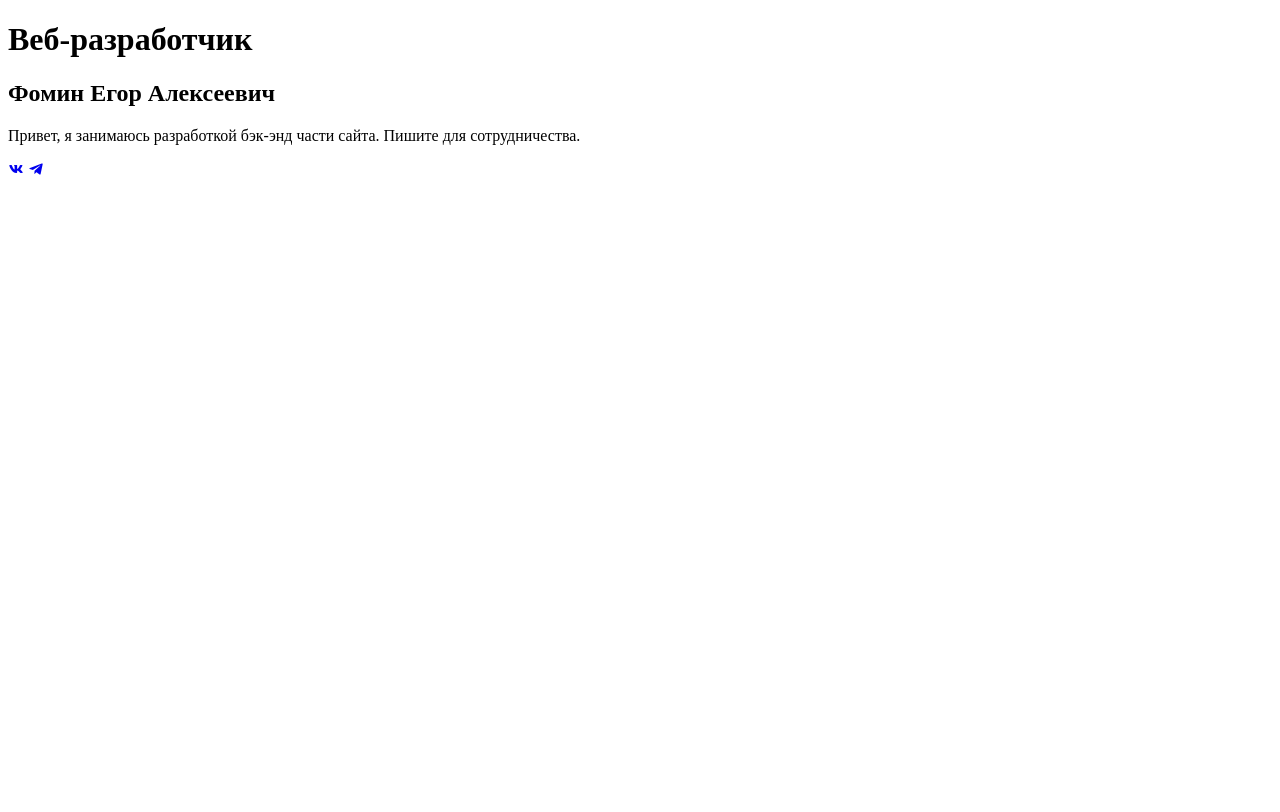
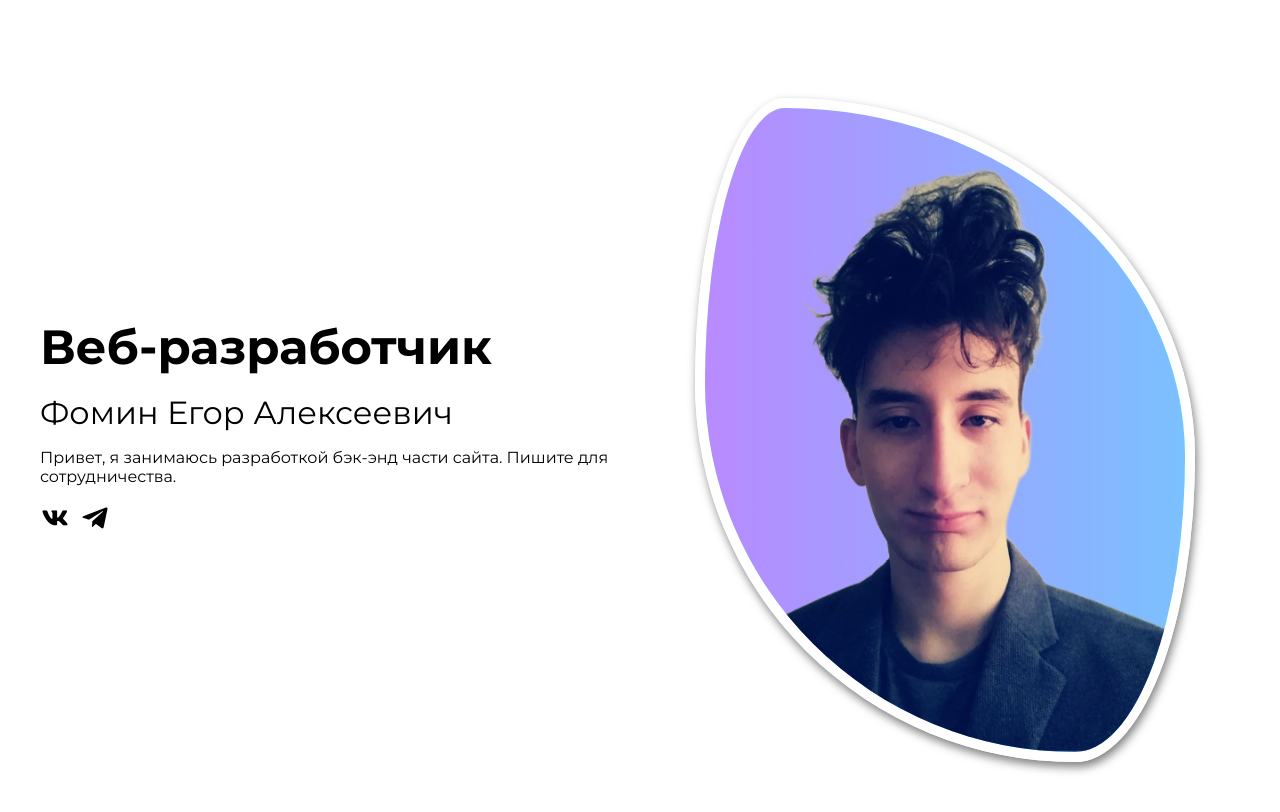
Before and after one commit to Waalfegor/LastTest, a plain HTML site: page index.html in a window 1280 px wide. Drawn offline with nearby package versions, Linux system fonts and the light colour scheme; the site is published under a folder, as on GitHub Pages, so addresses that start at the root find nothing.

Commit message:
Update index.html

```diff
--- a/index.html
+++ b/index.html
@@ -11,7 +11,7 @@
           rel="stylesheet">
     <link rel="stylesheet" href="https://cdn.jsdelivr.net/npm/boxicons@latest/css/boxicons.min.css">
 
-    <link rel="stylesheet" href="/style.css">
+    <link rel="stylesheet" href="style.css">
 </head>
 
 <body>
@@ -35,7 +35,7 @@
         </div>
 
         <div class="hero__box">
-            <img class="hero__box-img" src="/11.png" alt="">
+            <img class="hero__box-img" src="11.png" alt="">
         </div>
 
     </div>
```
